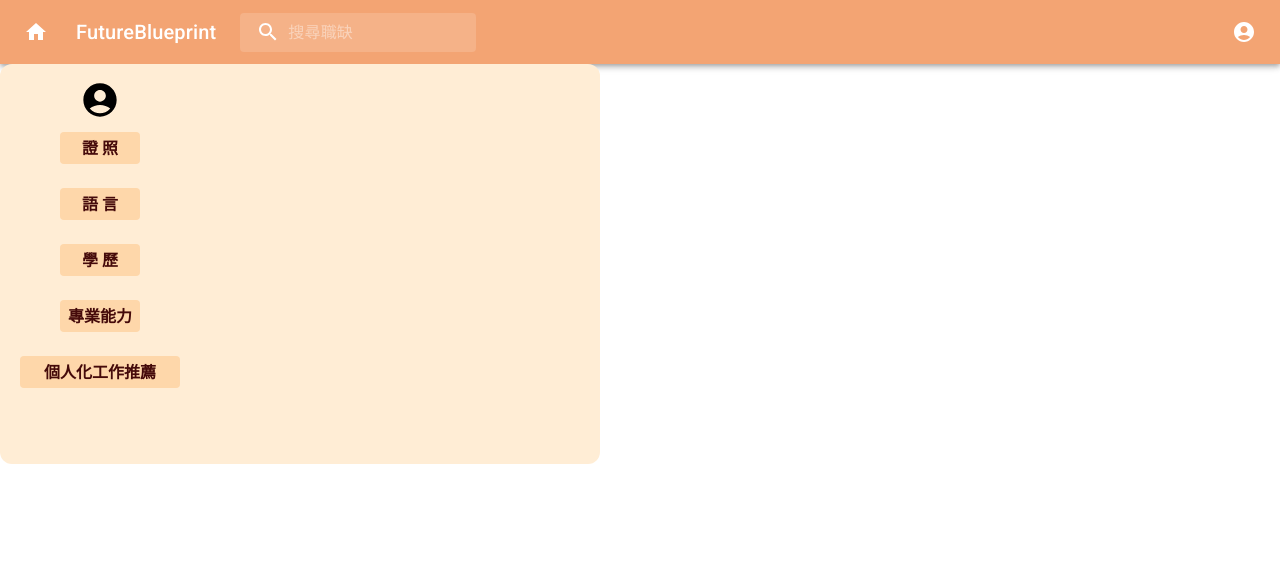
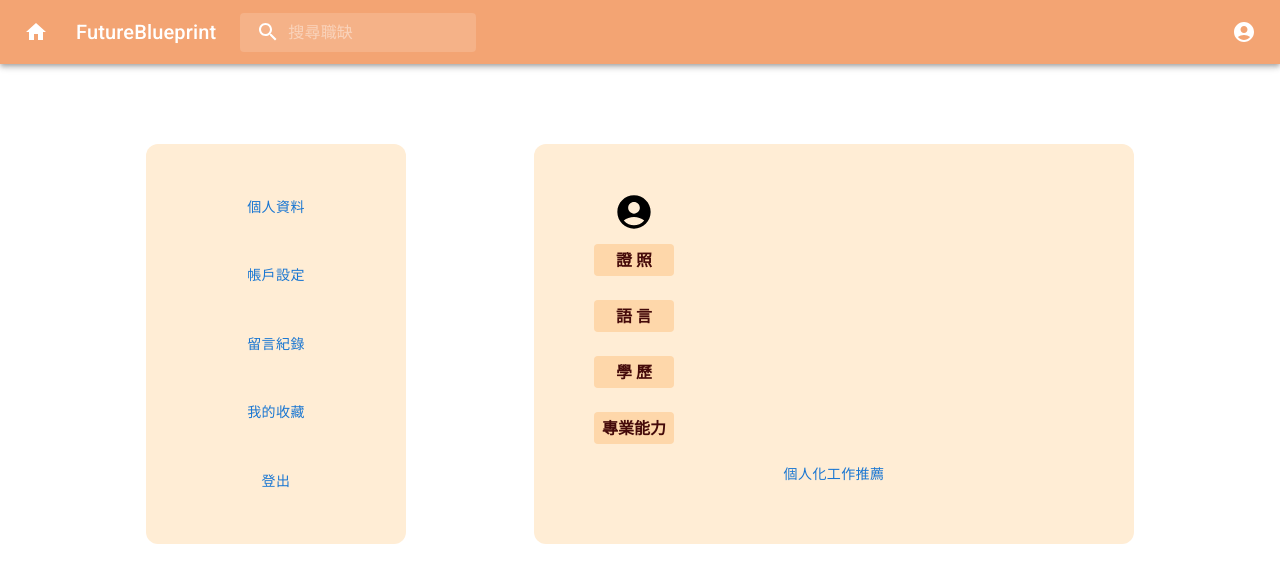
Before and after one commit to KJCGray/Future_blueprint, a Next.js app: page /personal in a window 1280 px wide. Shown: the top 582 px of the page. Built offline with nearby package versions, Linux system fonts and the light colour scheme.

Commit message:
userdata complete

```diff
--- a/src/app/components/personalpage/btnbar.js
+++ b/src/app/components/personalpage/btnbar.js
@@ -1,9 +1,16 @@
 import React from 'react';
-
+import Button from '@mui/material/Button';
+import Stack from '@mui/material/Stack';
 const btnbar = () => {
   return (
-    <div style={{ width: '50%', background: '#f0f0f0', padding: '1rem' }}>
-
+    <div className='flex items-center justify-center bg-orange-100 rounded-xl w-[260px] h-[400px]'>
+      <div className='flex flex-col w-32 space-y-8'>
+        <Button className='font-semibold text-yellow-900 bg-orange-200 '>個人資料</Button>
+        <Button className='font-semibold text-yellow-900 bg-orange-200'>帳戶設定</Button>
+        <Button className='font-semibold text-yellow-900 bg-orange-200'>留言紀錄</Button>
+        <Button className='font-semibold text-yellow-900 bg-orange-200'>我的收藏</Button>
+        <Button className='font-semibold text-yellow-900 bg-orange-200'>登出</Button>
+      </div>
     </div>
   )
 }
--- a/src/app/components/personalpage/userdata.js
+++ b/src/app/components/personalpage/userdata.js
@@ -1,12 +1,14 @@
 import React from 'react';
+import Button from '@mui/material/Button';
 import AccountCircleIcon from '@mui/icons-material/AccountCircle';
 
 const userdata = () => {
   return (
     <div className=' bg-orange-100 rounded-xl w-[600px] h-[400px]'>
-
       <div className='flex flex-col items-center w-[200px] pt-4'>
-      <AccountCircleIcon sx={{ fontSize: 40 }} />
+        <div className='mt-8'>
+          <AccountCircleIcon sx={{ fontSize: 40 }} />
+        </div>
         <div className='flex items-center justify-center w-20 h-8 mx-5 my-3 bg-orange-200 rounded'>
           <div className='font-semibold text-red-950'>
             證   照
@@ -28,11 +30,11 @@ const userdata = () => {
           </div>
         </div>
       </div>
-      <div className='flex items-center justify-center w-40 h-8 mx-5 my-3 bg-orange-200 rounded'>
-          <div className='font-semibold text-red-950'>
-            個人化工作推薦
-          </div>
+      <div className='flex justify-center'>
+        <div>
+              <Button className='mt-4 w-[480px] font-semibold text-yellow-900 bg-orange-200 '>個人化工作推薦</Button>
         </div>
+      </div>
     </div>
 
   )
--- a/src/app/personal/page.js
+++ b/src/app/personal/page.js
@@ -7,7 +7,12 @@ const page = () => {
   return (
     <div className='w-screen h-screen m-0 bg-white'>
       <SearchBar/>
-      <Userdata/>
+      <div className='flex items-center justify-center mt-20'>
+        <div className='mr-32'>
+          <Btnbar/>
+        </div>
+          <Userdata/>
+      </div>
     </div>
   )
 }
```
